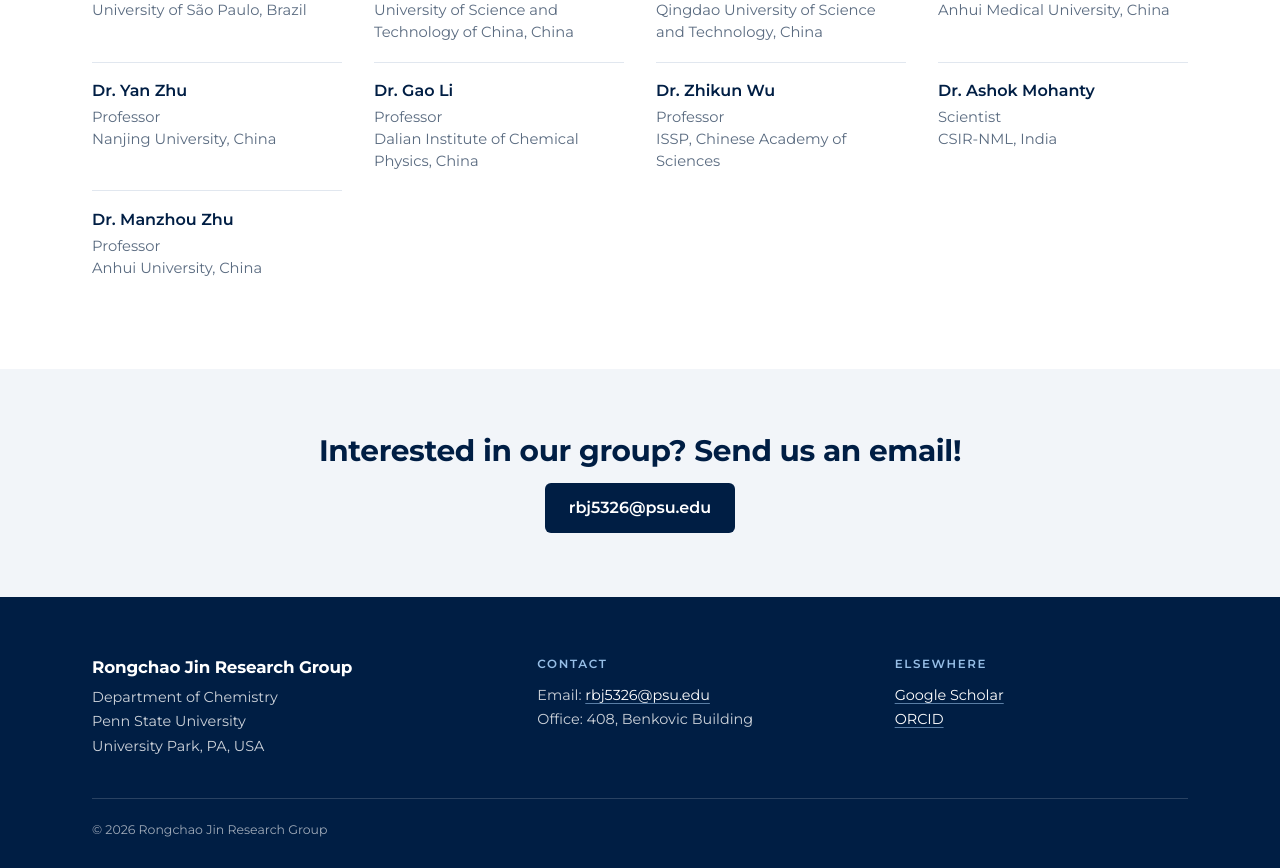
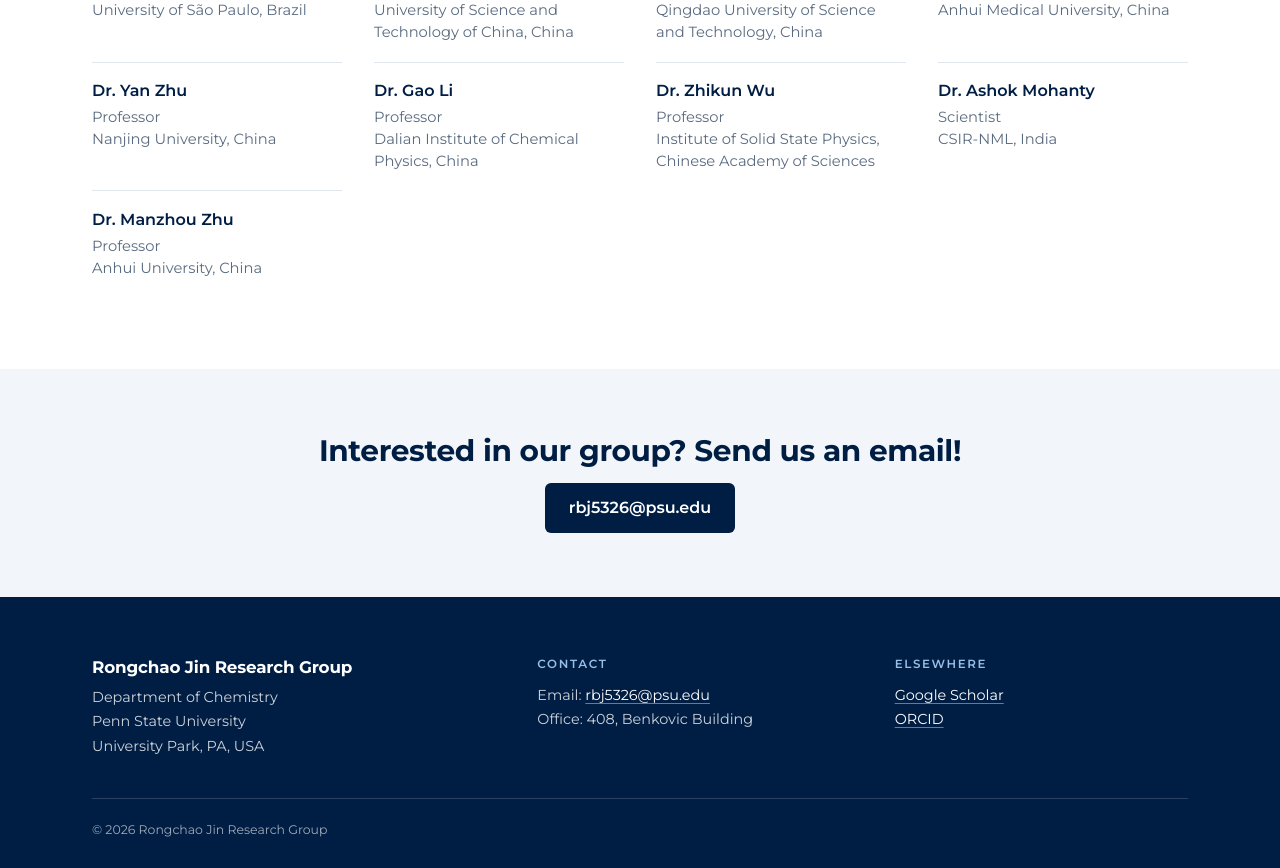
Before and after one commit to heguiying-design/rongchao, a plain HTML site: page alumni.html in a window 1280 px wide. Shown: the part 1180-2048 px from the top of the page. Drawn offline with Linux system fonts and the light colour scheme.

Commit message:
Update alumni.html

```diff
--- a/alumni.html
+++ b/alumni.html
@@ -149,7 +149,7 @@
       <div class="alum">
         <div class="nm">Dr. Zhikun Wu</div>
         <div class="pos">Professor</div>
-        <div class="pos">ISSP, Chinese Academy of Sciences</div>
+        <div class="pos">Institute of Solid State Physics, Chinese Academy of Sciences</div>
       </div>
       <div class="alum">
         <div class="nm">Dr. Ashok Mohanty</div>
```
